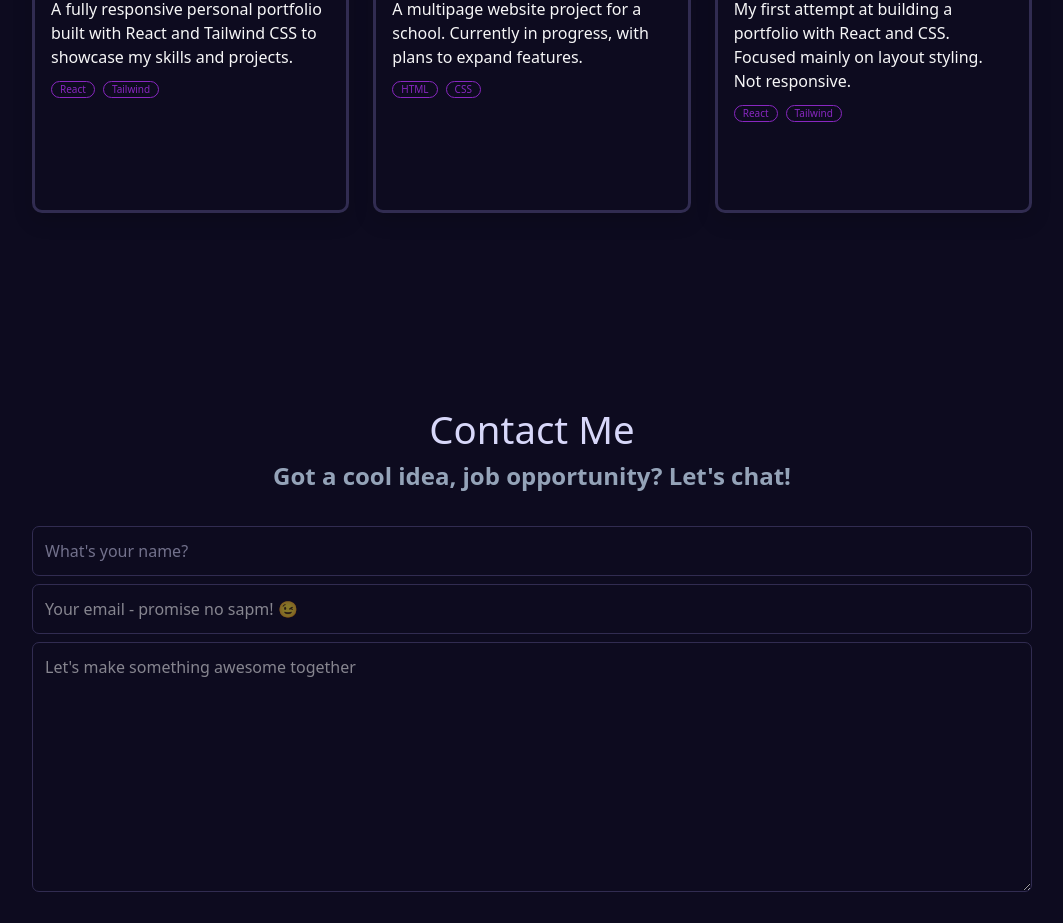
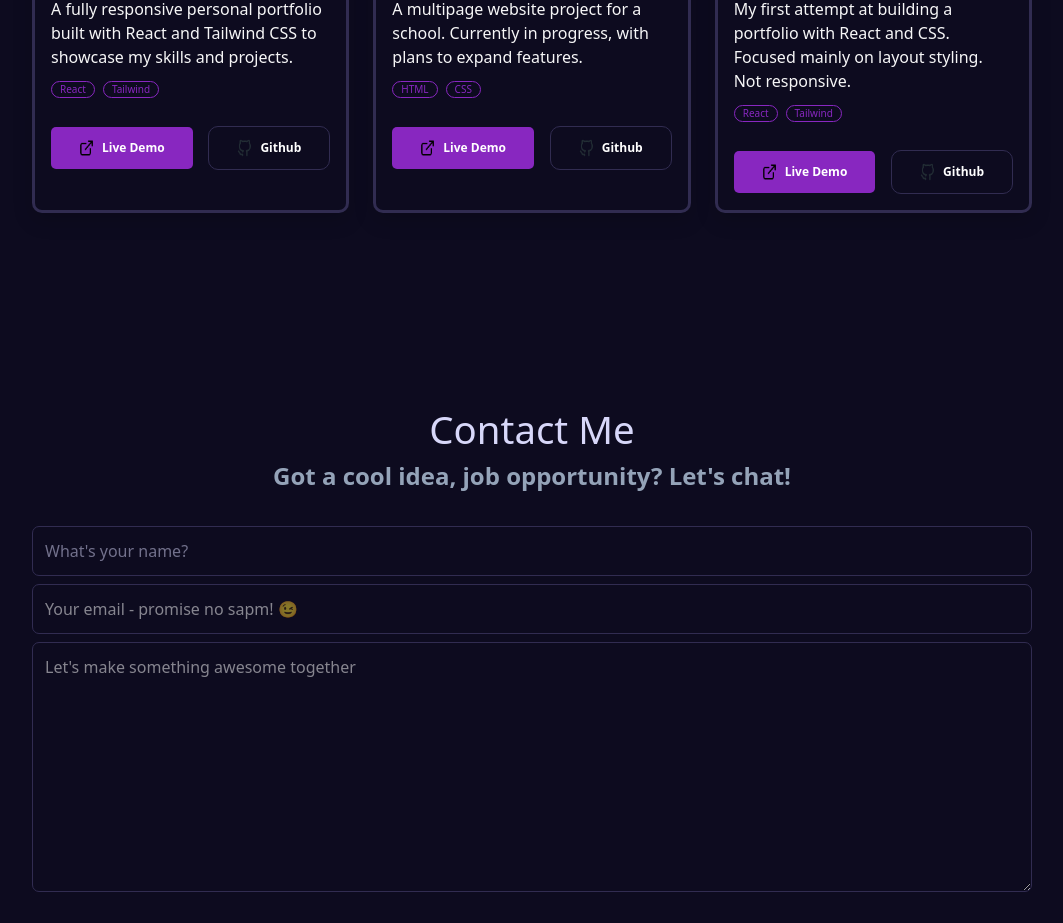
Before and after one commit to Salomenelson/new-portfolio, a React (Vite) app: page / in a window 1280 px wide. Shown: the part 2340-3263 px from the top of the page, without its empty margins (108-1171 px from the left). Built offline with nearby package versions, Linux system fonts and the light colour scheme.

Commit message:
Added a button

```diff
--- a/src/components/Projectcard.jsx
+++ b/src/components/Projectcard.jsx
@@ -1,4 +1,4 @@
-// import { Button } from "./button"
+import { Button } from "./Button"
 
 export const Projectcard = ({image, title, description, textcard, textcard1, textcard2})=>{
     return(
@@ -18,10 +18,10 @@ export const Projectcard = ({image, title, description, textcard, textcard1, tex
                         <p className="px-2 rounded-[20px] border-1 border-[#8827c0] text-[#8827c0] w-fit h-fit text-[10px] ">{textcard2}</p>
                     </div>
 
-                    {/* <div className="flex justify-between mt-7">
+                    <div className="flex justify-between mt-7">
                         <button className=" rounded-[10px]  text-[12px]">{<Button buttonTitle={"Live Demo"} background={"#8827c0"} icon={"/external-link.png"}/>}</button>
                         <button className="border-1 border-[#312c51] text-[#312c51] rounded-[10px] text-[12px]">{<Button buttonTitle={"Github"} icon={"/Github.png"}/>}</button>
-                    </div> */}
+                    </div>
                 </div>
             </div>
         </section>
```
